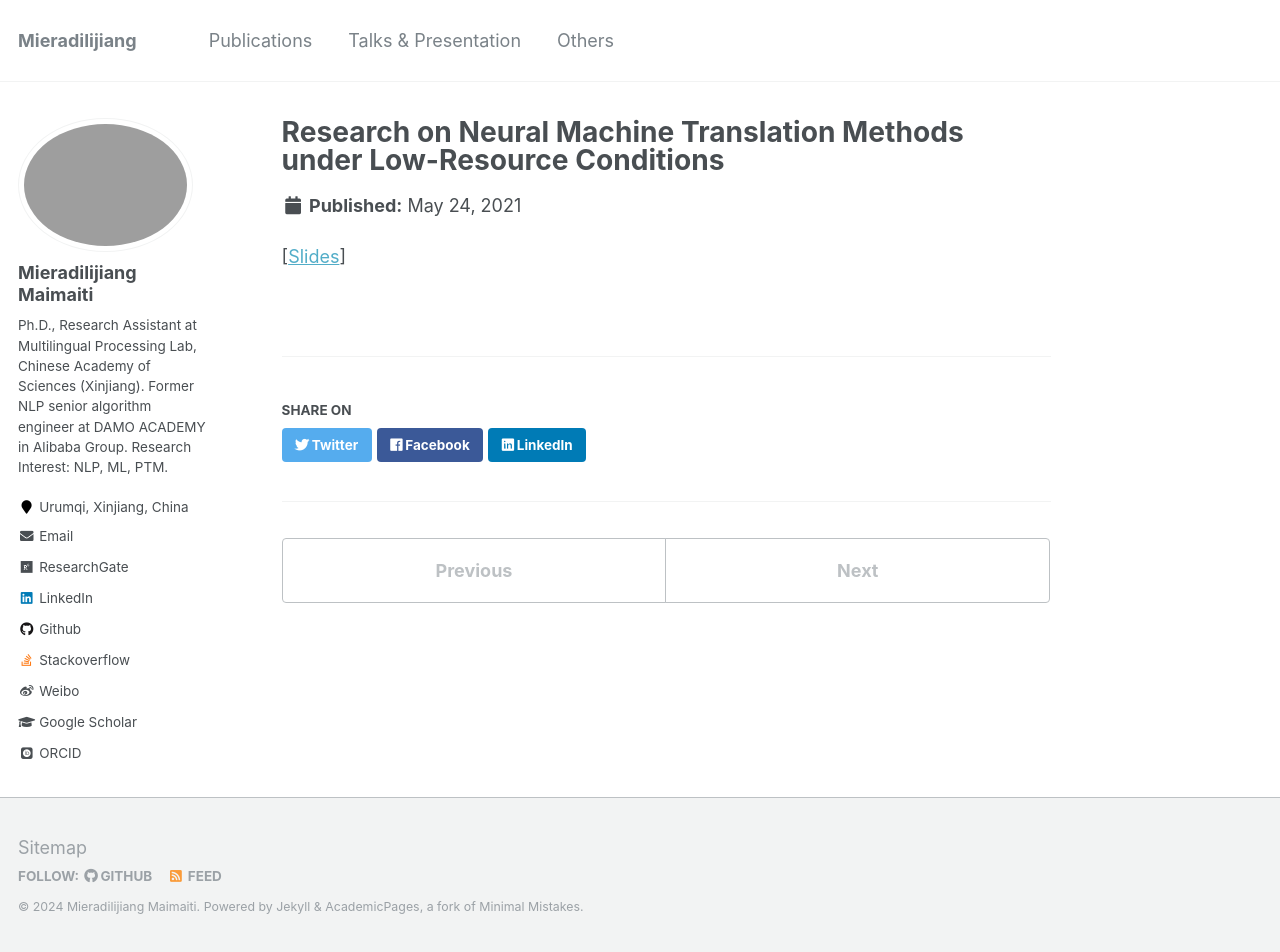
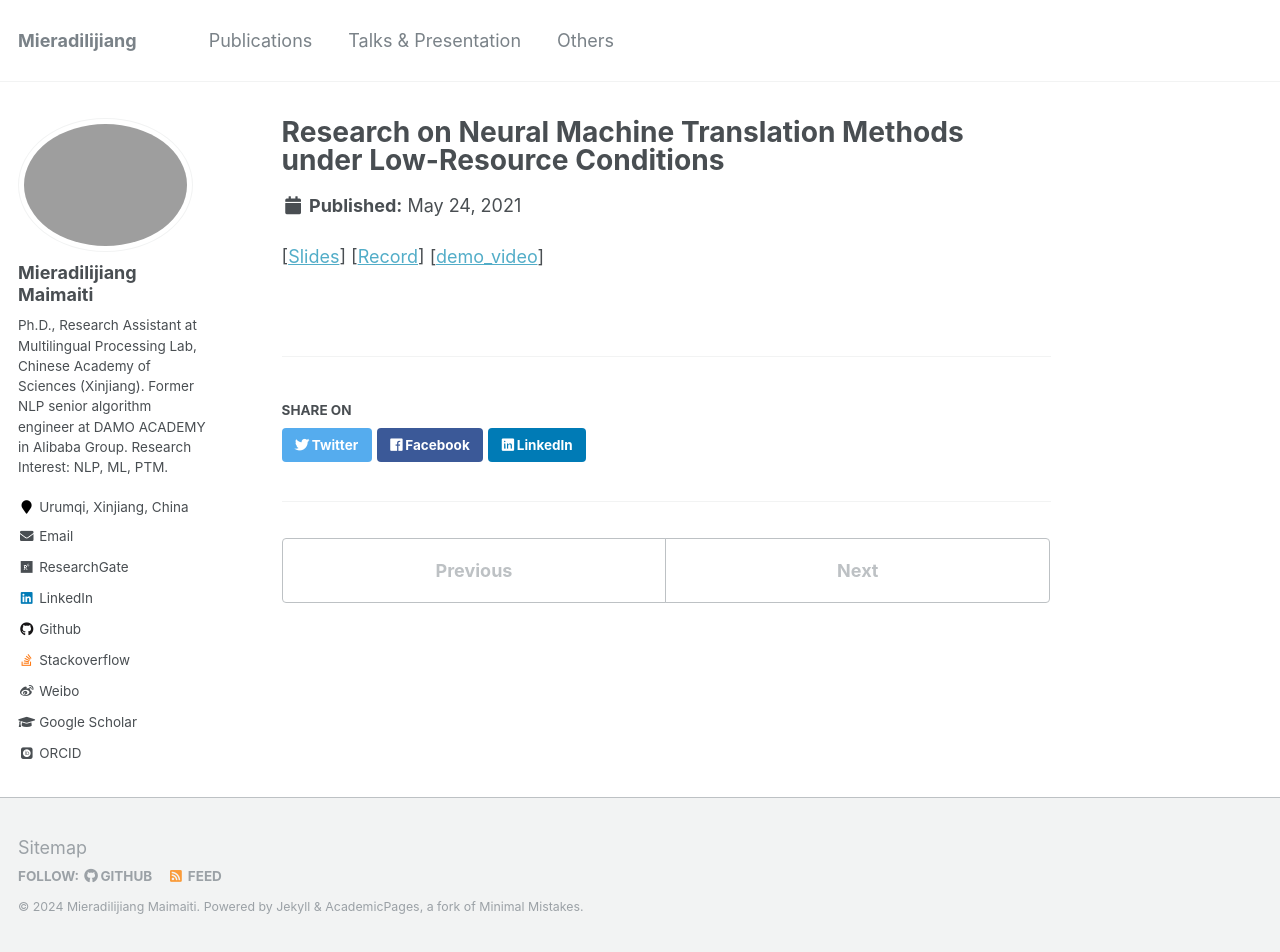
Before and after one commit to miradel51/miradel51.github.io, a Jekyll site: the page built from _talks/2021-05-24-phd_thesis_slides.md, in a window 1280 px wide and 952 px high. Built offline with Jekyll 4.4.1, drawn with Linux system fonts in a browser that asks for light colours; some web fonts are replaced.

Commit message:
Update 2021-05-24-phd_thesis_slides.md
added the PhD dissertation record and related video

```diff
--- a/_talks/2021-05-24-phd_thesis_slides.md
+++ b/_talks/2021-05-24-phd_thesis_slides.md
@@ -10,4 +10,4 @@ location: "Beijing, China"
 
 <!-- This is a description of your talk, which is a markdown files that can be all markdown-ified like any other post. Yay markdown! -->
 
-\[[Slides](https://miradel51.github.io/files/phd_dissertation_v15.pdf)\]
+\[[Slides](https://miradel51.github.io/files/phd_dissertation_v15.pdf)\] \[[Record](https://www.linkedin.com/feed/update/urn:li:activity:6803196850481463296/)\] \[[demo_video](https://miradel51.github.io/files/phd_dissertation_demo_smaller_version.mp4)\]
```
